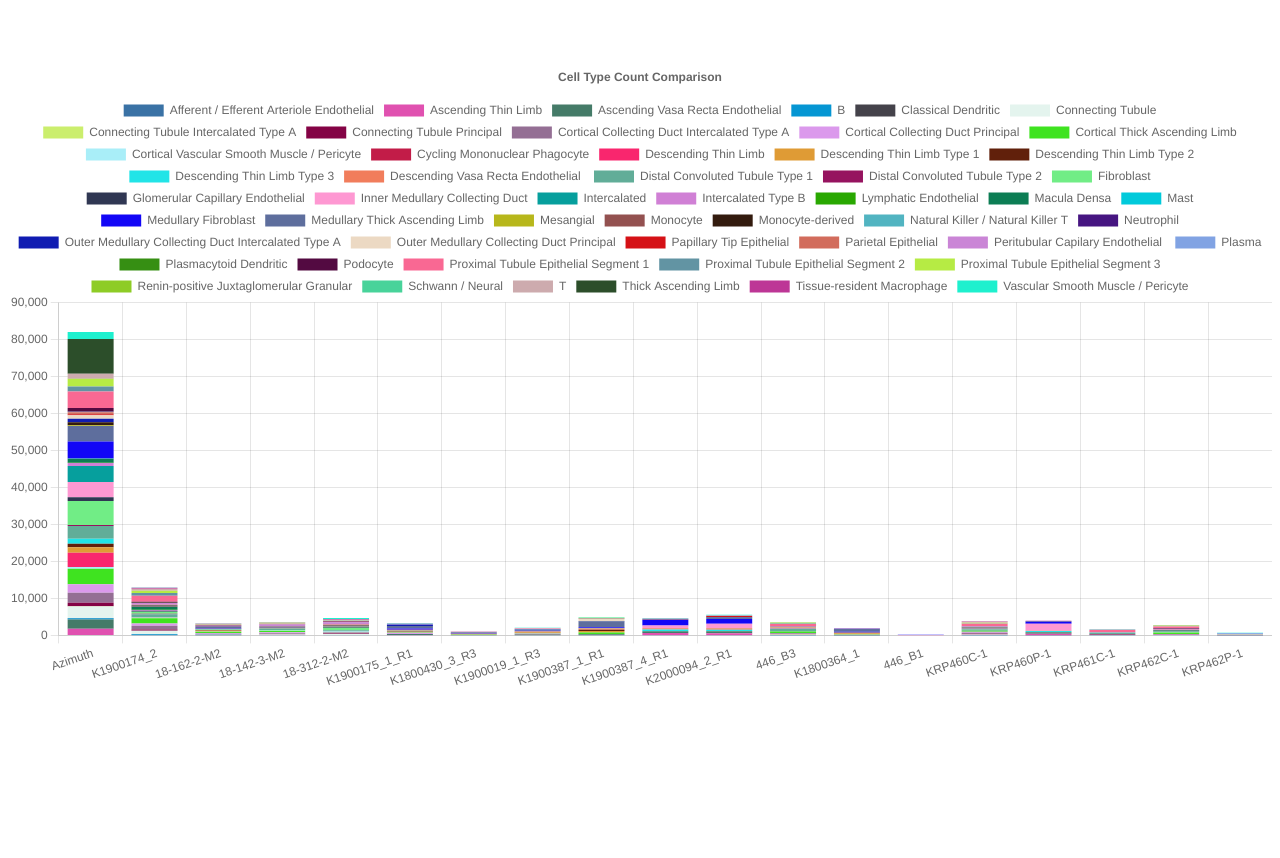
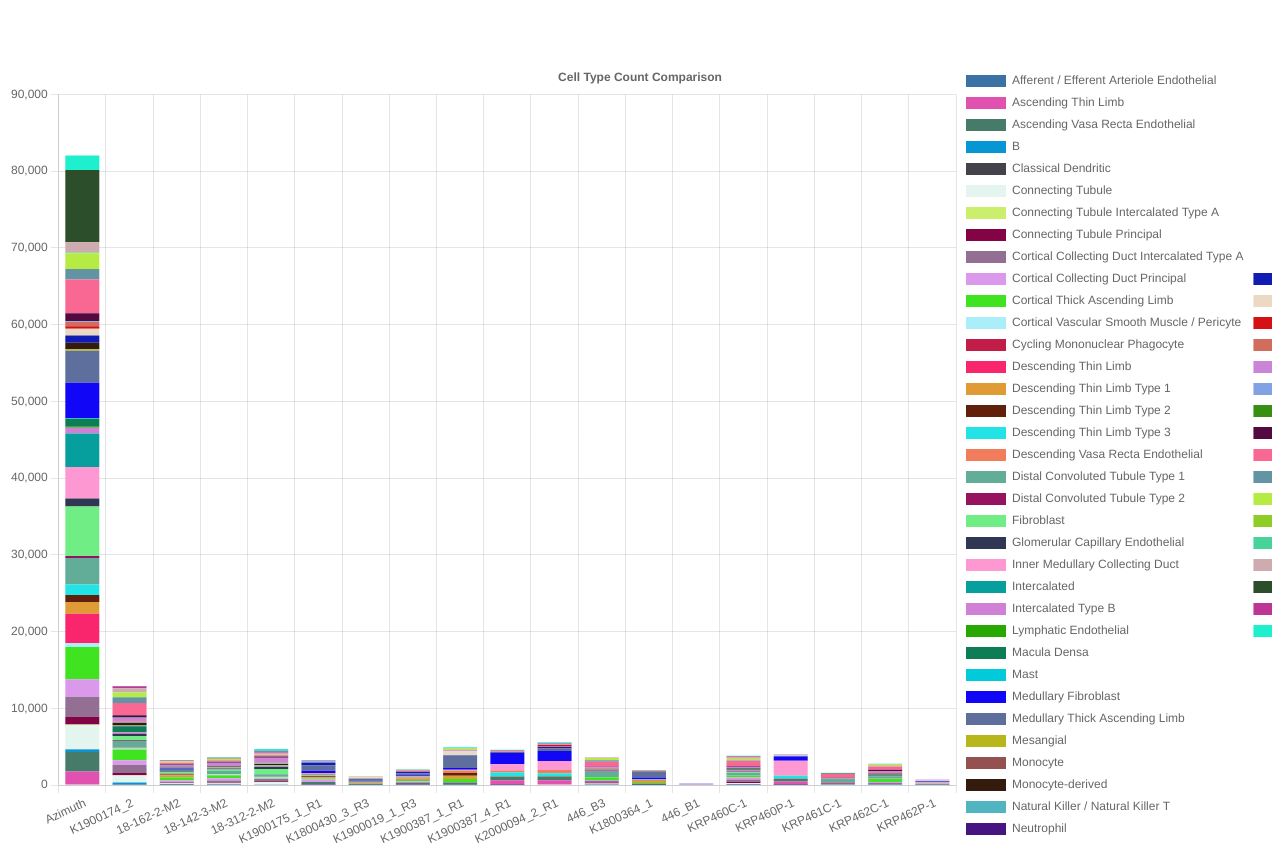
Before and after one commit to amberramesh/tissue-blocks, a Vue app: page / in a window 1280 px wide. Before the commit the page ends 800 px from the top, so only its background shows below. Built offline with nearby package versions, Linux system fonts and the light colour scheme.

Commit message:
Update d3 dependency, move legend to right

```diff
--- a/package.json
+++ b/package.json
@@ -11,7 +11,7 @@
   "dependencies": {
     "chartjs": "^0.3.24",
     "core-js": "^3.6.5",
-    "d3": "^7.0.3",
+    "d3-fetch": "^3.0.1",
     "vue": "^2.6.11"
   },
   "devDependencies": {
--- a/src/App.vue
+++ b/src/App.vue
@@ -1,11 +1,11 @@
 <template>
   <div id="app">
-    <canvas ref="stackedBars" width="1600" height="800"></canvas>
+    <canvas ref="stackedBars" width="1600" height="1000"></canvas>
   </div>
 </template>
 
 <script>
-import * as d3 from 'd3'
+import { csv } from 'd3-fetch'
 
 const datasets = [
   'Azimuth',
@@ -39,14 +39,14 @@ export default {
   },
   methods: {
     getRandomColor() {
-        return `#${parseInt(Math.random() * (Math.pow(16, 6))).toString(16).padStart(6, '0')}`;
+      return `#${parseInt(Math.random() * (Math.pow(16, 6))).toString(16).padStart(6, '0')}`;
     }
   },
   async mounted() {
     const graphData = [];
     let cellTypes = new Set();
     for (const data of datasets) {
-      const csvData = d3.csvParse(await d3.text(BASE_URL + data + '.csv'));
+      const csvData = await csv(`${BASE_URL}${data}.csv`);
       csvData.forEach(row => {
         cellTypes.add(row['Cell Type'])
       })
@@ -76,6 +76,9 @@ export default {
             display: true,
             text: 'Cell Type Count Comparison'
           },
+          legend: {
+            position: 'right'
+          }
         },
         responsive: true,
         scales: {
```
Also changed, not shown: 1 other file (tests, documents, lock files or other folders).
